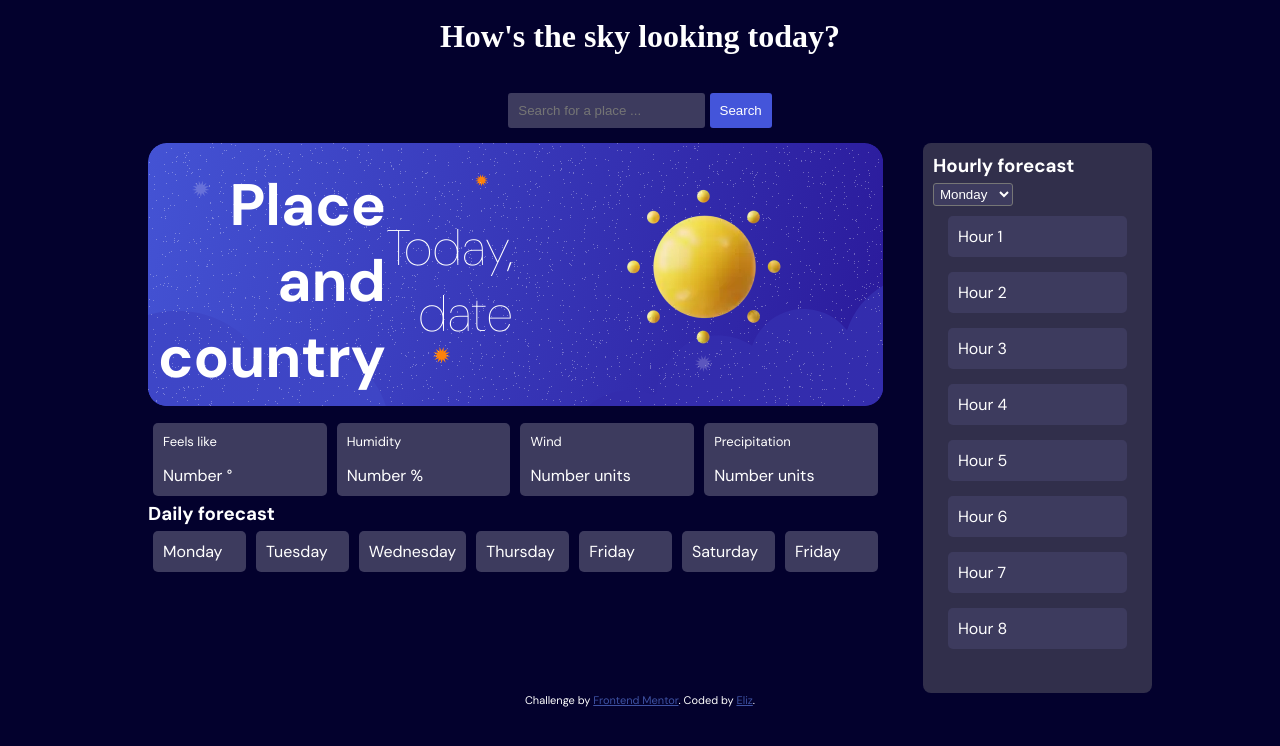
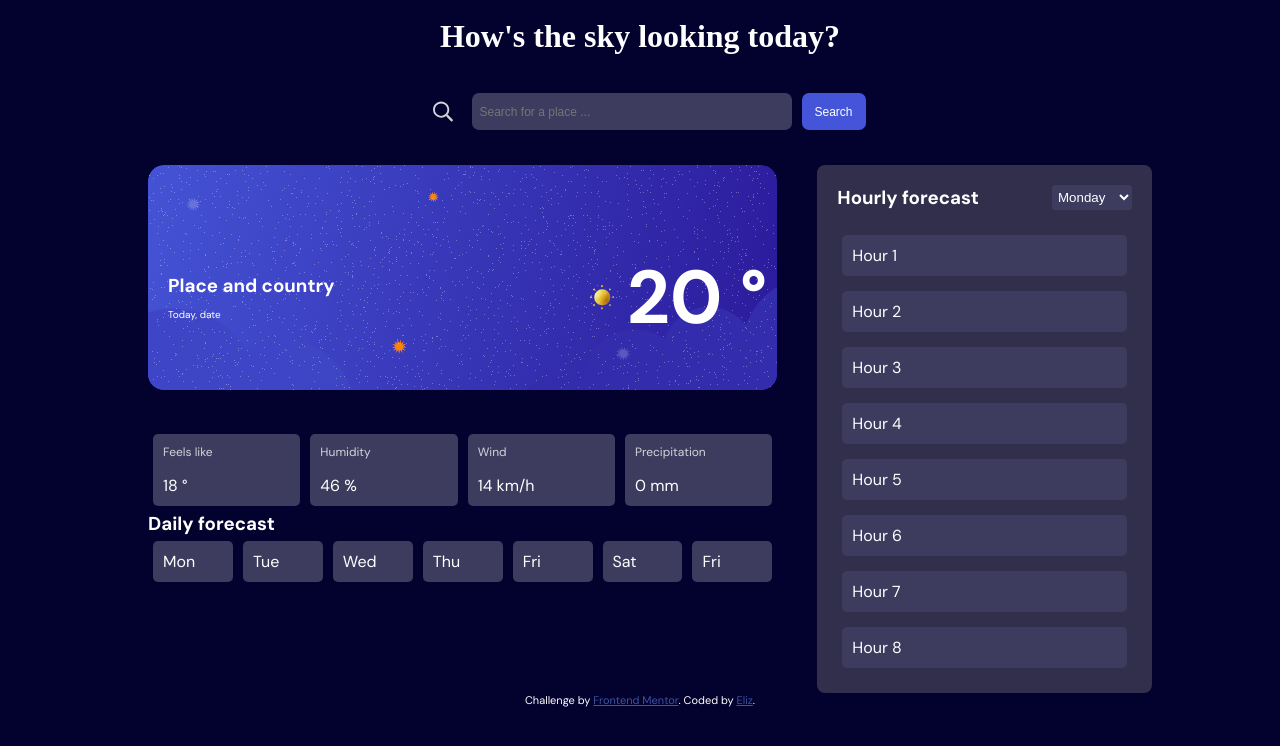
Before and after one commit to Elizzp/weather_app, a plain HTML site: page index.html in a window 1280 px wide. Shown: the part 50-796 px from the top of the page. Drawn offline with Linux system fonts and the light colour scheme.

Commit message:
Continuing styling, getting better

```diff
--- a/index.html
+++ b/index.html
@@ -40,6 +40,7 @@
   <h1 id="Title">How's the sky looking today? </h1>
 
   <div class="Search">
+    <img src="assets/images/icon-search.svg"/>
     <input type="search" id="place_search" placeholder="Search for a place ..."/>
     <button>Search</button>
   </div>
@@ -47,45 +48,46 @@
   <div class="container">
     <div class="today">
       <div class="general_informations">
-        <div class="right_side">
+        <div class="left_side">
           <h3> Place and country </h3>
           <p>Today, date</p>
         </div>
-        <div class="left_side">
+        <div class="right_side">
           <img src="assets/images/icon-sunny.webp" />
-          <h2> number °</h2>
+          <h2> 20 °</h2>
         </div>
       </div>
       <div class="precise_info">
         <div>
           <p>Feels like</p>
-          <h3> Number °</h3>
+          <h3> 18 °</h3>
         </div>
         <div>
           <p>Humidity</p>
-          <h3> Number %</h3>
+          <h3> 46 %</h3>
         </div>
         <div>
           <p>Wind</p>
-          <h3> Number units</h3>
+          <h3> 14 km/h</h3>
         </div>
         <div >
           <p>Precipitation</p>
-          <h3> Number units</h3>
+          <h3> 0 mm</h3>
         </div>
       </div>
       <h3>Daily forecast</h3>
       <div class="daily_forecast">
-        <div>Monday</div>
-        <div>Tuesday</div>
-        <div>Wednesday</div>
-        <div>Thursday</div>
-        <div>Friday</div>
-        <div>Saturday</div>
-        <div>Friday</div>
+        <div>Mon</div>
+        <div>Tue</div>
+        <div>Wed</div>
+        <div>Thu</div>
+        <div>Fri</div>
+        <div>Sat</div>
+        <div>Fri</div>
       </div>
     </div>
     <div class="hourly_forecast">
+      <div>
         <h3> Hourly forecast</h1>
         <select>
           <option>Monday</option>
@@ -96,6 +98,7 @@
           <option>Saturday</option>
           <option>Sunday</option>
         </select>
+      </div>
       <div>Hour 1</div>
       <div>Hour 2</div>
       <div>Hour 3</div>
--- a/style.css
+++ b/style.css
@@ -46,22 +46,31 @@ body{
 
 .Search{
     text-align: center;
+    display: flex;
+    justify-content: center;
 }
 .Search >*{
-    padding: 10px;
+    padding: 8px;
+    margin-bottom: 20px;
+    margin-left: 10px;
 }
 
 input{
     background-color: hsl(243, 23%, 30%);
     border: 0cm;
-    border-radius: 3px;
+    border-radius: 7px;
+    font-size: 12px;
     color: hsl(0, 0%, 100%);
+    width: 25%;
 }
 button{
     background-color: hsl(233, 67%, 56%);
     color:hsl(0, 0%, 100%);
     border: 0cm;
-    border-radius: 3px;
+    border-radius: 7px;
+    font-size: 12px;
+    width: 5%;
+    max-height: 100%;
 }
 
 .container{
@@ -71,7 +80,6 @@ button{
     margin-right: 10%;
     gap: 20px ;
 }
-
 .container .today{
     flex: 2;
     margin-left: 20px ;
@@ -99,7 +107,6 @@ button{
     height: 1em;
     width: auto;
 }
-
 .container .general_informations .left_side{
     display: flex;
     flex-direction: column;
@@ -130,7 +137,9 @@ button{
     padding-top: 15px;
 }
 .container .precise_info > div p{
-    font-size: small;
+    font-size: 12px;
+    color: hsl(250, 6%, 84%);
+    font-weight: 100;
     font-weight: 400;
 }
 
@@ -155,7 +164,7 @@ button{
     padding: 10px;
 }
 
-.container .hourly_forecast > div {
+.container .hourly_forecast > div:not(:first-child) {
     gap: 10px;
     margin: 15px ;
     border-radius: 5px;
@@ -163,15 +172,19 @@ button{
     background-color: hsl(243, 23%, 30%);
     border: 3px;
 }
+.container .hourly_forecast div:first-child{
+    display: flex;
+    padding: 10px;
+}
+
 .container .hourly_forecast select{
+    margin-left: auto;
     padding: 2px;
+    border: 0px;
     color: hsl(0, 0%, 100%);
     background-color: hsl(243, 23%, 30%);
     border-radius: 3px;
     width: 80px ;
-    position: relative;
-    top: 5px;
-    right: 0px;
 }
 
 .attribution { font-size: 11px; text-align: center; }
```
Lines whose indentation alone changed are shown as unchanged.
